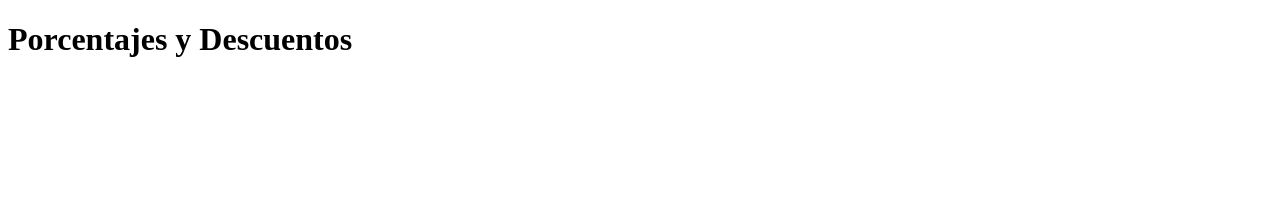
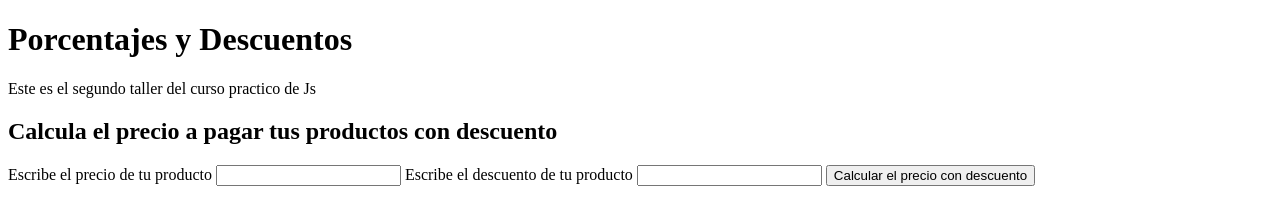
Before and after one commit to danilavida/JS-basic-PlatziCourse, a plain HTML site: page descuentos.html in a window 1280 px wide. Drawn offline with Linux system fonts and the light colour scheme.

Commit message:
Termina Segundo Taller

```diff
--- a/descuentos.html
+++ b/descuentos.html
@@ -9,10 +9,27 @@
 </head>
 
 <body>
-  <h1>
-    Porcentajes y Descuentos
-  </h1>
+  <header>
+    <h1>
+      Porcentajes y Descuentos
+    </h1>
+    <p>Este es el segundo taller del curso practico de Js</p>
+  </header>
 
+  <section>
+    <h2>Calcula el precio a pagar tus productos con descuento</h2>
+    <form>
+      <label for="InputPrice"> Escribe el precio de tu producto</label>
+      <input id="InputPrice" type="number" />
+
+      <label for="InputDiscount">Escribe el descuento de tu producto </label>
+      <input id="InputDiscount" type="number" />
+      <button type="button" onclick="onClickButtonPriceDiscount()">
+        Calcular el precio con descuento
+      </button>
+      <p id="ResultP"></p>
+    </form>
+  </section>
   <script src="./js/descuentos.js"></script>
 </body>
 
--- a/js/descuentos.js
+++ b/js/descuentos.js
@@ -5,6 +5,18 @@ function calcularPrecioConDescuento(precio, descuento) {
   const porcentajePrecioConDescuento = 100 - descuento;
   const precioConDescuento = (precio * porcentajePrecioConDescuento) / 100;
   return precioConDescuento;
+}
+
+function onClickButtonPriceDiscount() {
+  const inputPrice = document.getElementById("InputPrice");
+  const priceValue = inputPrice.value;
+
+  const inputDiscount = document.getElementById("InputDiscount");
+  const discountValue = inputDiscount.value;
+
+  const precioConDescuento =  calcularPrecioConDescuento(priceValue, discountValue);
+  const resultP = document.getElementById("ResultP");
+  resultP.innerText = "El precio con descuento son: $" + precioConDescuento;
 }
 
 
```
